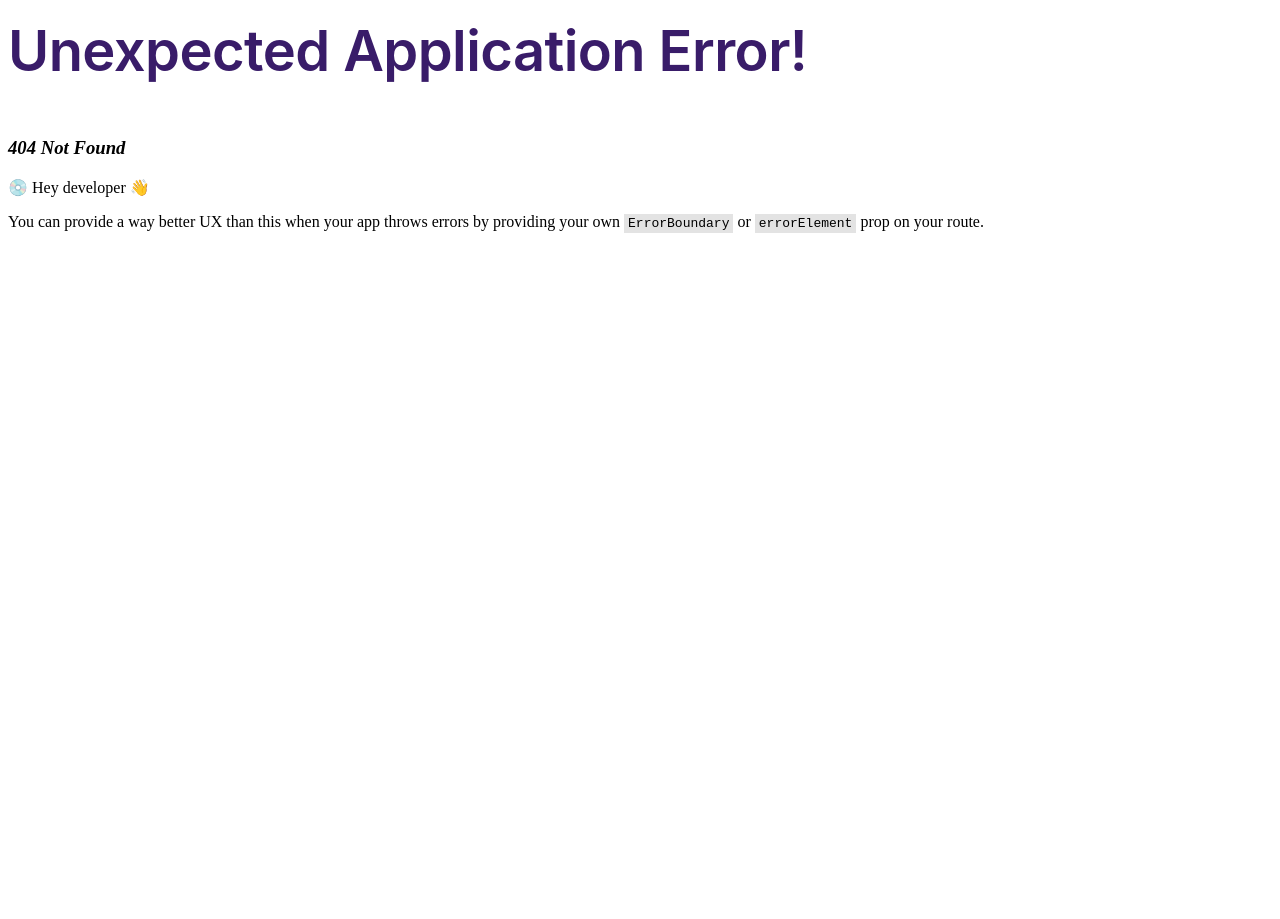
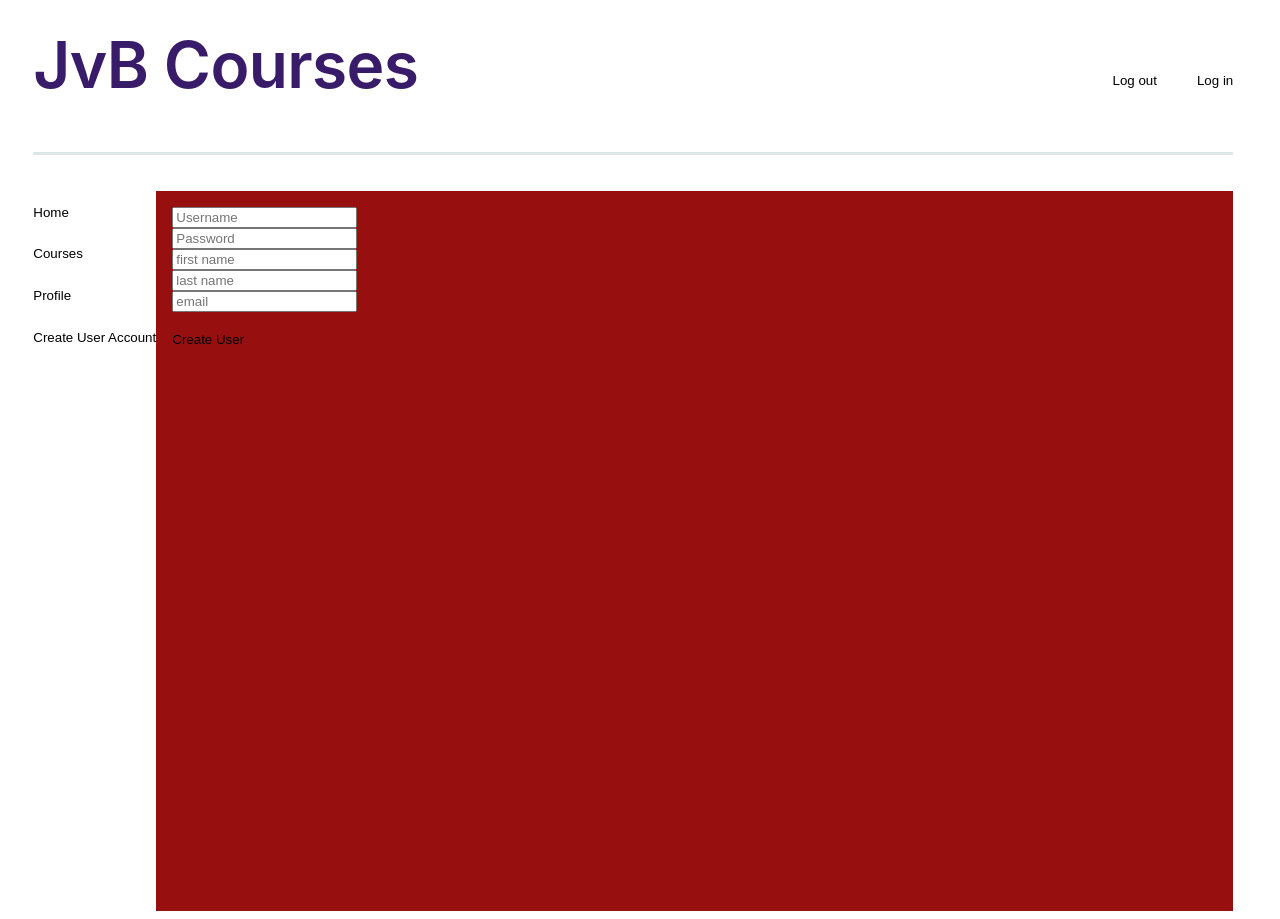
Before and after one commit to JakevB88/learning-management-system, a React (Create React App) app in the folder frontend/: page /signup in a window 1280 px wide. Before the commit this address had no page. Before the commit the page ends 800 px from the top, so only its background shows below. Built offline with nearby package versions, Linux system fonts and the light colour scheme; no server answers.

Commit message:
create user sign up page and link to backend

```diff
--- a/frontend/src/app/App.js
+++ b/frontend/src/app/App.js
@@ -2,6 +2,9 @@ import HomePage from "../features/HomePage"
 import Login from "../features/LoginPage"
 import ProfilePage from "../features/ProfilePage";
 import CoursesPage from "../features/CoursesPage"
+import CreateUser from "../features/CreateUserPage";
+import AdminCreateUser from "../features/AdminCreateUserPage"
+import { useState, useEffect } from "react";
 import {
   Route,
   RouterProvider,
@@ -18,8 +21,35 @@ const HandleLogout = () => {
   alert("Logged out");
 };
 
+
+
 function Sidebar() {
   const navigate = useNavigate();
+  const [user, setUser] = useState(null);
+
+  useEffect(() => {
+    const fetchCurrentUser = async () => {
+      try {
+        const response = await fetch(
+          "http://127.0.0.1:8000/api/users/profile/",
+          {
+            headers: {
+              Authorization: `Bearer ${localStorage.getItem("access_token")}`,
+            },
+          }
+        );
+
+        if (response.ok) {
+          const data = await response.json();
+          setUser(data);
+        }
+      } catch (error) {
+        console.error(error);
+      }
+    };
+
+    fetchCurrentUser();
+  }, []);
 
   return (
     <div>
@@ -36,6 +66,21 @@ function Sidebar() {
       <div>
         <button onClick={() => {navigate("profile")}}>
           <p>Profile</p>
+        </button>
+      </div>
+      <div>
+        <button
+          onClick={() =>{
+            console.log(user);
+            console.log(user?.role);
+            navigate(
+              user?.role === "admin"
+                ? "/create-user"
+                : "/signup"
+            )
+          }}
+        >
+          <p>Create User Account</p>
         </button>
       </div>
     </div>
@@ -80,6 +125,8 @@ const appRouter = createBrowserRouter(
     <Route path='login' element={ <Login/>} />
     <Route path='profile' element={ <ProfilePage/>} />
     <Route path='courses' element={ <CoursesPage/>} />
+    <Route path='signup' element={ <CreateUser/>} />
+    <Route path='create-user' element={ <AdminCreateUser/>} />
   </Route>
   ),
   //required to use for github pages
--- /dev/null
+++ b/frontend/src/features/AdminCreateUserPage.js
@@ -0,0 +1,99 @@
+import { useState } from "react";
+import { useNavigate } from "react-router-dom";
+
+export default function CreateUser() {
+    const [username, setUsername] = useState("");
+    const [password, setPassword] = useState("");
+    const [first_name, setFirstname] = useState("");
+    const [last_name, setLastname] = useState("");
+    const [email, setEmail] = useState("");
+    const [isstaff, setIsStaff] = useState(false);
+    const [isactive, setIsActive] = useState(true);
+    const [role, setRole] = useState("student");
+    const navigate = useNavigate();
+
+    const handleSubmitUser = async (e) => {
+        e.preventDefault();
+
+        const response = await fetch(
+            "http://127.0.0.1:8000/api/users/create/",
+            {
+                method: "POST",
+                headers: {
+                "Content-Type": "application/json",
+                },
+                body: JSON.stringify({
+                username,
+                password,
+                first_name,
+                last_name,
+                email,
+                is_staff: false,
+                is_active: true,
+                role
+                }),
+            }
+        );
+
+        const data = await response.json();
+
+        if (response.ok) {
+            alert("User Created!");
+            navigate("/create-user");
+        }
+        else {
+            alert("Invalid input");
+        }
+    };
+
+    return (
+        <form onSubmit={handleSubmitUser}>
+            <input
+                type="text"
+                placeholder="Username"
+                value={username}
+                onChange={(e) => setUsername(e.target.value)}
+            />
+            <br></br>
+            <input
+                type="password"
+                placeholder="Password"
+                value={password}
+                onChange={(e) => setPassword(e.target.value)}
+            />
+            <br></br>
+            <input
+                type="text"
+                placeholder="first name"
+                value={first_name}
+                onChange={(e) => setFirstname(e.target.value)}
+            />
+            <br></br>
+            <input
+                type="text"
+                placeholder="last name"
+                value={last_name}
+                onChange={(e) => setLastname(e.target.value)}
+            />
+            <br></br>
+            <input
+                type="text"
+                placeholder="email"
+                value={email}
+                onChange={(e) => setEmail(e.target.value)}
+            />
+            <br></br>
+            <select
+                value={role}
+                onChange={(e) => setRole(e.target.value)}
+            >
+                <option value="student">Student</option>
+                <option value="teacher">Teacher</option>
+                <option value="admin">Admin</option>
+            </select>
+            <br></br>
+            <br></br>
+            <button type="submit">Create User</button>
+        </form>
+    );
+}
--- /dev/null
+++ b/frontend/src/features/CreateUserPage.js
@@ -0,0 +1,90 @@
+import { useState } from "react";
+import { useNavigate } from "react-router-dom";
+
+export default function CreateUser() {
+    const [username, setUsername] = useState("");
+    const [password, setPassword] = useState("");
+    const [first_name, setFirstname] = useState("");
+    const [last_name, setLastname] = useState("");
+    const [email, setEmail] = useState("");
+    const [isstaff, setIsStaff] = useState(false);
+    const [isactive, setIsActive] = useState(true);
+    const [role, setRole] = useState("student");
+    const navigate = useNavigate();
+
+    const handleSubmitUser = async (e) => {
+        e.preventDefault();
+
+        const response = await fetch(
+            "http://127.0.0.1:8000/api/users/create/",
+            {
+                method: "POST",
+                headers: {
+                "Content-Type": "application/json",
+                },
+                body: JSON.stringify({
+                username,
+                password,
+                first_name,
+                last_name,
+                email,
+                is_staff: false,
+                is_active: true,
+                role: "student"
+                }),
+            }
+        );
+
+        const data = await response.json();
+
+        if (response.ok) {
+            alert("User Created!");
+            navigate("/");
+        }
+        else {
+            alert("Invalid input");
+        }
+    };
+
+    return (
+        <form onSubmit={handleSubmitUser}>
+            <input
+                type="text"
+                placeholder="Username"
+                value={username}
+                onChange={(e) => setUsername(e.target.value)}
+            />
+            <br></br>
+            <input
+                type="password"
+                placeholder="Password"
+                value={password}
+                onChange={(e) => setPassword(e.target.value)}
+            />
+            <br></br>
+            <input
+                type="text"
+                placeholder="first name"
+                value={first_name}
+                onChange={(e) => setFirstname(e.target.value)}
+            />
+            <br></br>
+            <input
+                type="text"
+                placeholder="last name"
+                value={last_name}
+                onChange={(e) => setLastname(e.target.value)}
+            />
+            <br></br>
+            <input
+                type="text"
+                placeholder="email"
+                value={email}
+                onChange={(e) => setEmail(e.target.value)}
+            />
+            <br></br>
+            <br></br>
+            <button type="submit">Create User</button>
+        </form>
+    );
+}
```
Also changed, not shown: 1 other file (tests, documents, lock files or other folders).
